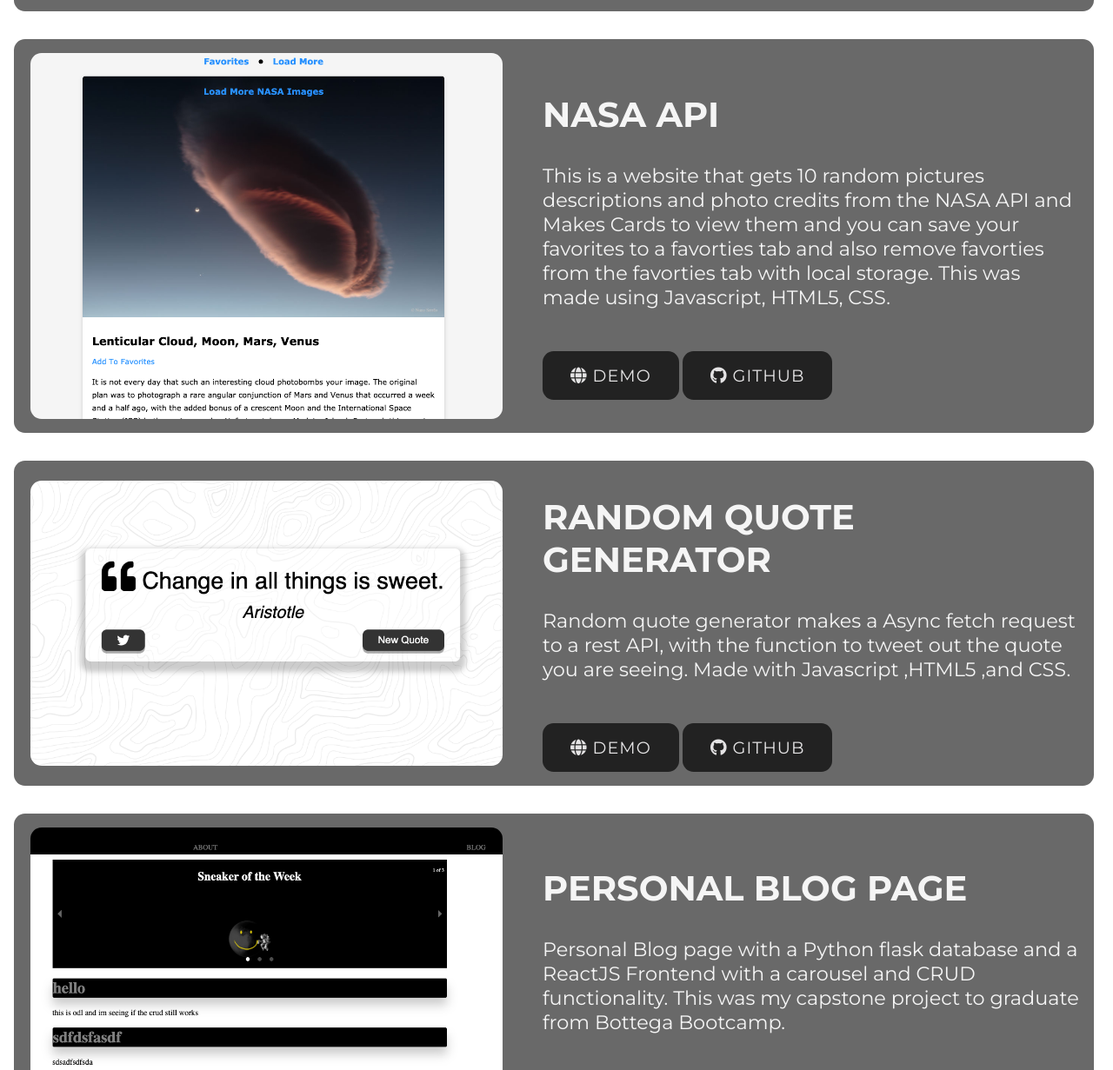
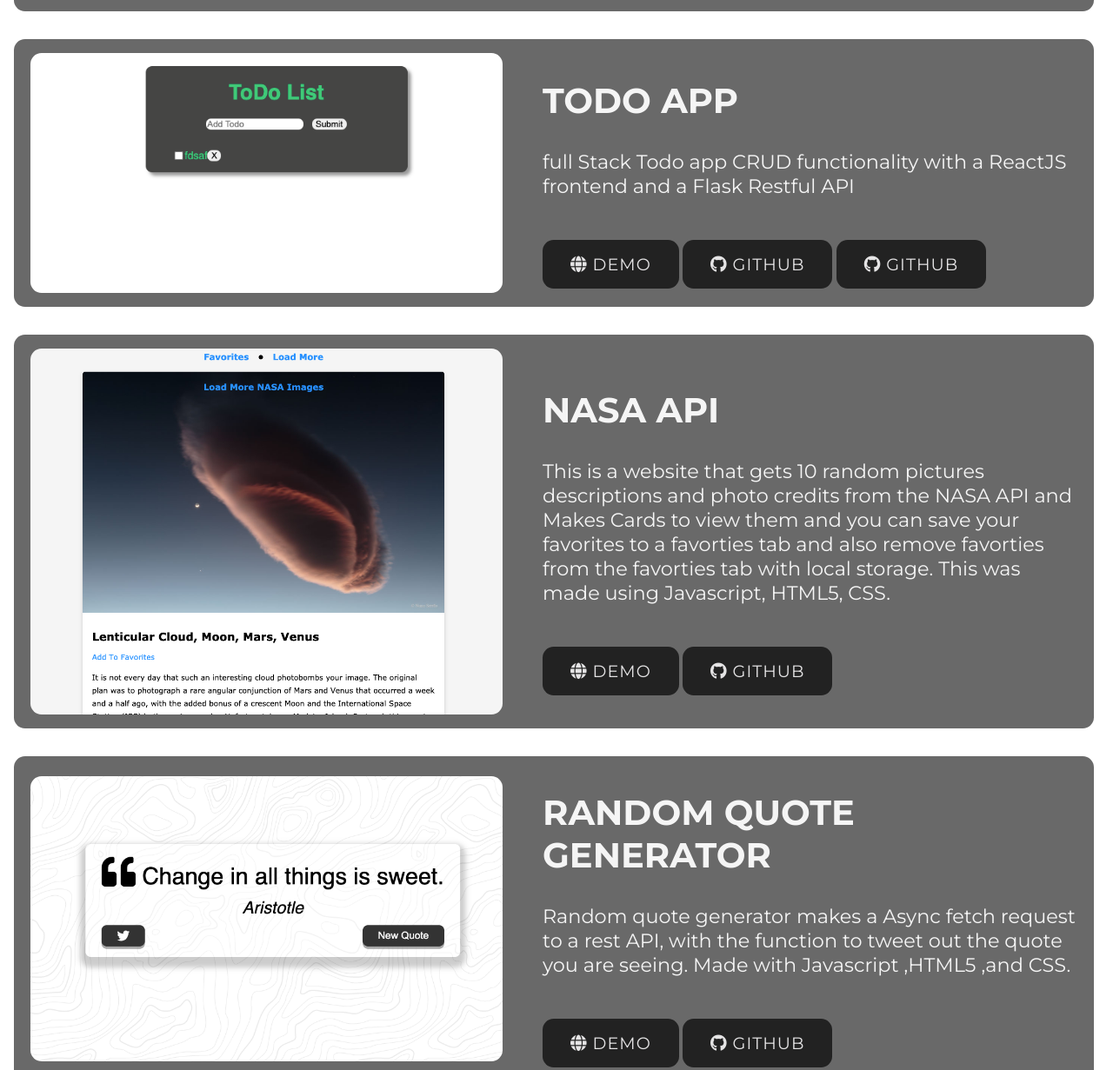
Before and after one commit to TonyBHerrera/new-portfolio, a plain HTML site: page index.html in a window 1280 px wide. Shown: the part 4278-5509 px from the top of the page at 87% size. Drawn offline with nearby package versions, Linux system fonts and the light colour scheme.

Commit message:
Adding Project Card

```diff
--- a/index.html
+++ b/index.html
@@ -145,6 +145,35 @@
 
       </div>
     </div>
+    <div  class="project-card">
+
+      <div class="card-image">
+        <img src="image/Todo-app-thumb.png" alt="project-pic">
+      </div>
+      <div class="project-card-info">
+        <h4 class="project-card-title">
+          Todo app
+        </h4>
+        <p class="project-card-text">
+          full Stack Todo app CRUD functionality with a ReactJS frontend and a Flask Restful API
+        </p>
+        <div class="project-links">
+          <a href="https://tbh-todo-list-client.herokuapp.com/" class="project-card-link">
+            <i class="fas fa-globe"></i>
+            Demo</a>
+          <a href="https://github.com/TonyBHerrera/todo-list-client"class="project-card-link">
+            <i class="fab fa-github"></i>
+            GitHub
+          </a>
+          <a href="https://github.com/TonyBHerrera/flask-todo-app"class="project-card-link">
+            <i class="fab fa-github"></i>
+            GitHub
+          </a>
+
+        </div>
+
+      </div>
+    </div>
     <div class="project-card">
       <div class="card-image">
         <img src="image/nasa-apod-thumb.png" alt="project-pic">
@@ -201,8 +230,8 @@
           Personal Blog Page
         </h4>
         <p class="project-card-text">
-          Personal Blog page with a Python flask database and a ReactJS Frontend with a carousel and CRUD functionality.
-          This was my capstone project to graduate from Bottega Bootcamp.
+          Personal Blog page with a Python flask restful API and a ReactJS Frontend with a carousel and CRUD functionality.
+          This was my capstone project to graduate from Bottega Bootcamp and is a MVP at the moment.
         </p>
         <div class="project-links">
           <a href="https://tbh-blog-frontend.herokuapp.com" class="project-card-link">
```
Also changed, not shown: image/Todo-app-thumb.png (added).
